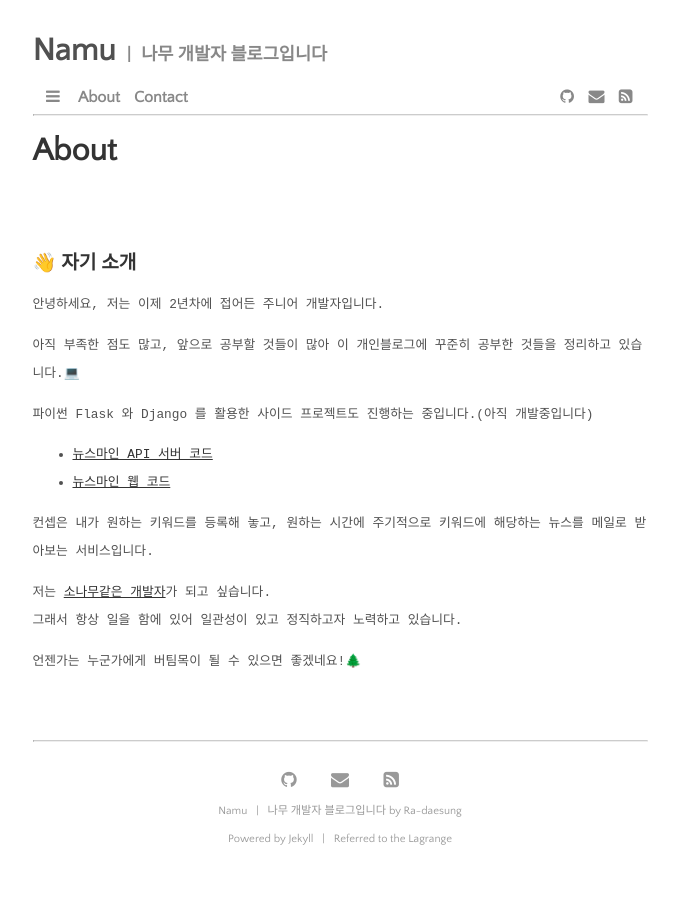
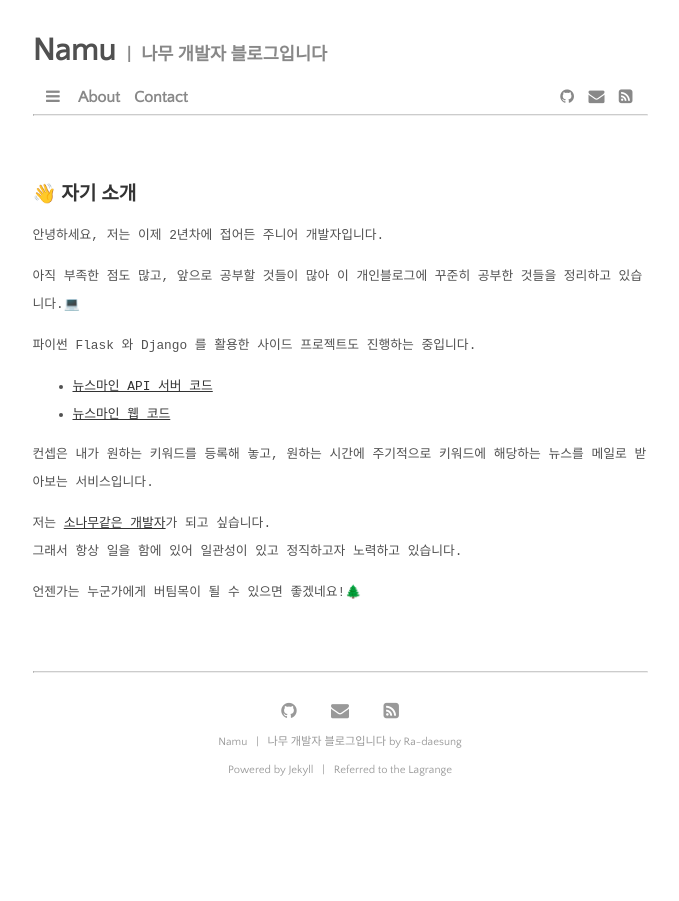
Before and after one commit to daesungRa/namu, a Jekyll site: the page built from about.markdown, in a window 1280 px wide. Shown: the whole page, without its empty margins (300-979 px from the left). Built offline with Jekyll 4.4.1, drawn with Linux system fonts in a browser that asks for light colours; emoji names are drawn with the system emoji font; some web fonts are replaced.

Commit message:
home: Modify about page

```diff
--- a/about.markdown
+++ b/about.markdown
@@ -1,10 +1,10 @@
 ---
 layout: page
-title: About
+title: ''
 permalink: /about/
 ---
 
-<br><br>
+<br>
 ## :wave: 자기 소개
 
 안녕하세요, 저는 이제 2년차에 접어든 주니어 개발자입니다.<br>
@@ -12,7 +12,7 @@ permalink: /about/
 아직 부족한 점도 많고, 앞으로 공부할 것들이 많아
 이 개인블로그에 꾸준히 공부한 것들을 정리하고 있습니다.:computer:<br>
 
-파이썬 Flask 와 Django 를 활용한 사이드 프로젝트도 진행하는 중입니다.(아직 개발중입니다)
+파이썬 Flask 와 Django 를 활용한 사이드 프로젝트도 진행하는 중입니다.
 - <a href="https://github.com/daesungRa/newsmine" target="_blank">뉴스마인 API 서버 코드</a>
 - <a href="https://github.com/daesungRa/newsmine-web" target="_blank">뉴스마인 웹 코드</a>
 
```
